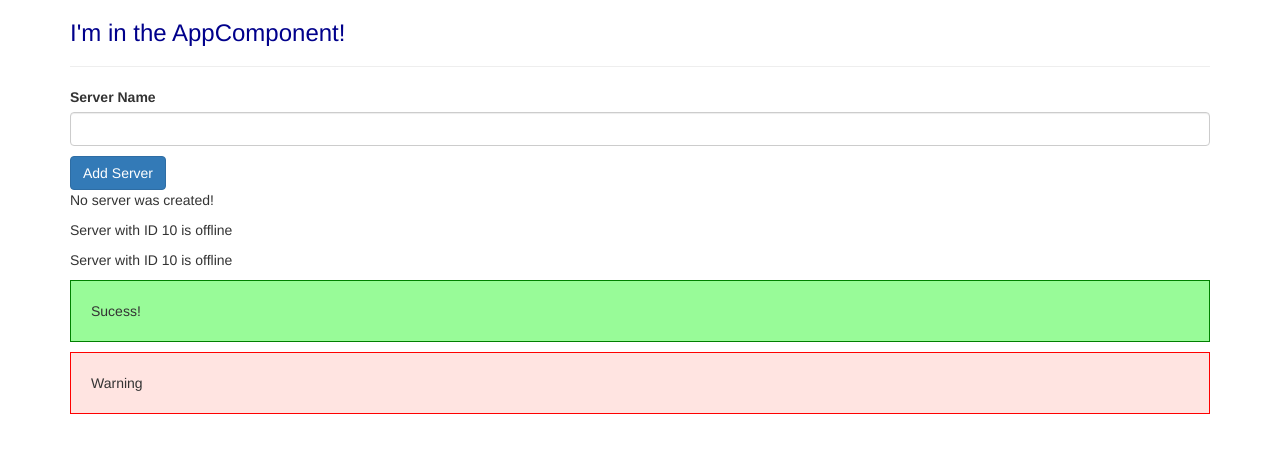
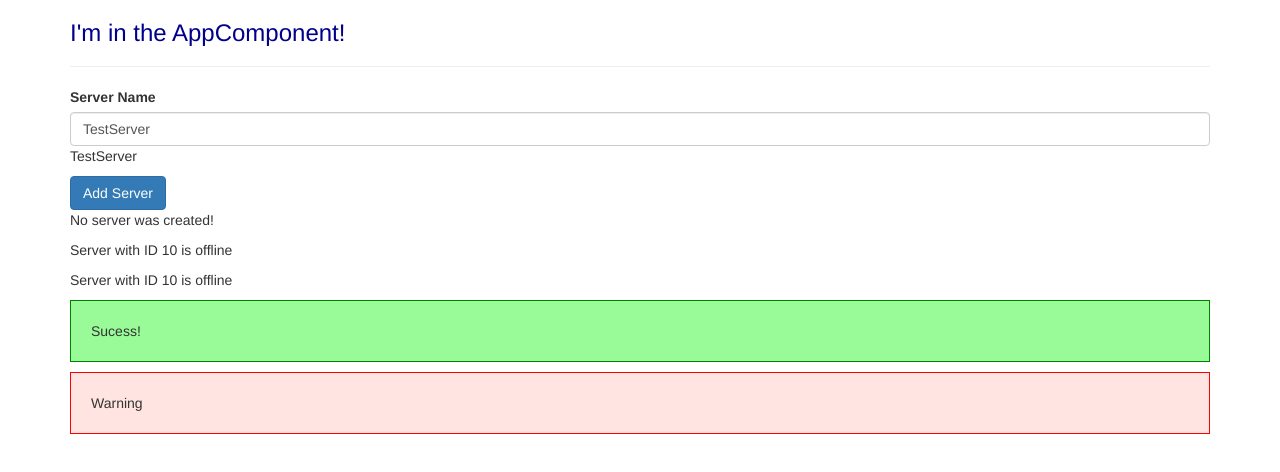
Before and after one commit to tmook/tutorial-angular, an Angular app: page / in a window 1280 px wide. Shown: the top 472 px of the page. Built offline with nearby package versions, Linux system fonts and the light colour scheme.

Commit message:
29 - two way data binding

```diff
--- a/src/app/servers/servers.component.html
+++ b/src/app/servers/servers.component.html
@@ -1,8 +1,12 @@
 <label>Server Name</label>
+<!--input
+  type="text"
+  class="form-control"
+  (input)="onUpdateServerName($event)"-->
 <input
   type="text"
   class="form-control"
-  (input)="onUpdateServerName($event)">
+  [(ngModel)]="serverName">
   <p>{{ serverName }}</p>
 <button
   class="btn btn-primary"
--- a/src/app/servers/servers.component.ts
+++ b/src/app/servers/servers.component.ts
@@ -8,7 +8,7 @@ import { Component, OnInit } from '@angular/core';
 export class ServersComponent implements OnInit {
   allowNewServer: boolean = false;
   serverCreationStatus: string = 'No server was created!';
-  serverName: string = '';
+  serverName: string = 'TestServer';
 
   constructor() {
     setTimeout(() => {
```
